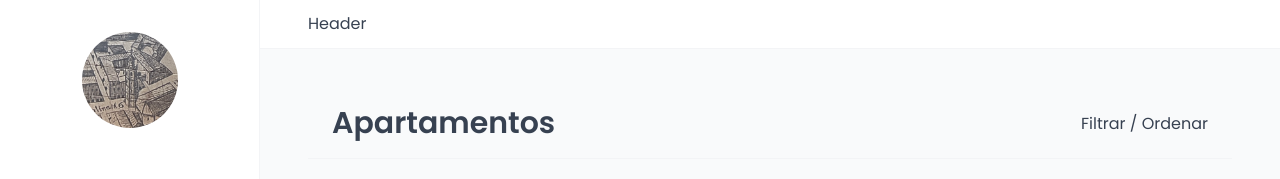
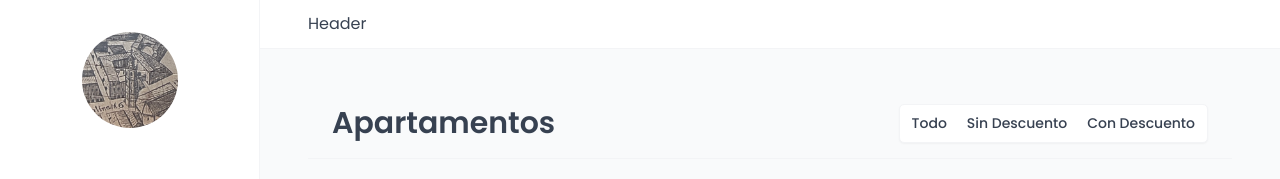
Before and after one commit to mpondev/caterina, a React (Vite) app: page /cabins in a window 1280 px wide. Shown: the top 179 px of the page. Built offline with nearby package versions, Linux system fonts and the light colour scheme; no server answers; the database is empty; a web font is replaced by a local one.

Commit message:
Add 'filter' functionality

```diff
--- a/src/features/apartments/ApartmentTable.jsx
+++ b/src/features/apartments/ApartmentTable.jsx
@@ -1,3 +1,5 @@
+import { useSearchParams } from 'react-router-dom';
+
 import { useApartments } from './useApartments';
 import ApartmentRow from './ApartmentRow';
 import Menus from '../../ui/Menus';
@@ -6,8 +8,21 @@ import Table from '../../ui/Table';
 
 function ApartmentTable() {
   const { apartments, isLoading } = useApartments();
+  const [searchParams] = useSearchParams();
 
   if (isLoading) return <Spinner />;
+
+  const filterValue = searchParams.get('discount') || 'all';
+
+  let filteredApartments;
+
+  if (filterValue === 'all') filteredApartments = apartments;
+  if (filterValue === 'no-discount')
+    filteredApartments = apartments.filter(
+      apartment => apartment.discount === 0
+    );
+  if (filterValue === 'with-discount')
+    filteredApartments = apartments.filter(apartment => apartment.discount > 0);
 
   return (
     <Menus>
@@ -22,7 +37,7 @@ function ApartmentTable() {
         </Table.Header>
 
         <Table.Body
-          data={apartments}
+          data={filteredApartments}
           render={apartment => (
             <ApartmentRow apartment={apartment} key={apartment.id} />
           )}
--- /dev/null
+++ b/src/features/apartments/ApartmentTableOperations.jsx
@@ -0,0 +1,13 @@
+import Filter from '../../ui/Filter';
+
+import './ApartmentTableOperations.scss';
+
+function ApartmentTableOperations() {
+  return (
+    <div className="table-operations">
+      <Filter />
+    </div>
+  );
+}
+
+export default ApartmentTableOperations;
--- /dev/null
+++ b/src/features/apartments/ApartmentTableOperations.scss
@@ -0,0 +1,5 @@
+.table-operations {
+  display: flex;
+  align-items: center;
+  gap: 1.6rem;
+}
--- a/src/pages/Apartments.jsx
+++ b/src/pages/Apartments.jsx
@@ -1,5 +1,6 @@
 import AddApartment from '../features/apartments/AddApartment';
 import ApartmentTable from '../features/apartments/ApartmentTable';
+import ApartmentTableOperations from '../features/apartments/ApartmentTableOperations';
 
 import './Apartments.scss';
 
@@ -8,7 +9,7 @@ function Apartments() {
     <>
       <div className="row">
         <h1>Apartamentos</h1>
-        <p>Filtrar / Ordenar</p>
+        <ApartmentTableOperations />
       </div>
 
       <ApartmentTable />
--- /dev/null
+++ b/src/ui/Filter.jsx
@@ -0,0 +1,31 @@
+import { useSearchParams } from 'react-router-dom';
+
+import './Filter.scss';
+
+function Filter() {
+  const [searchParams, setSearchParams] = useSearchParams();
+
+  function handleClick(value) {
+    searchParams.set('discount', value);
+    setSearchParams(searchParams);
+  }
+
+  return (
+    <div className="filter">
+      <button className="filter-btn" onClick={() => handleClick('all')}>
+        Todo
+      </button>
+      <button className="filter-btn" onClick={() => handleClick('no-discount')}>
+        Sin Descuento
+      </button>
+      <button
+        className="filter-btn"
+        onClick={() => handleClick('with-discount')}
+      >
+        Con Descuento
+      </button>
+    </div>
+  );
+}
+
+export default Filter;
--- /dev/null
+++ b/src/ui/Filter.scss
@@ -0,0 +1,33 @@
+.filter {
+  border: 1px solid var(--color-grey-100);
+  background-color: var(--color-grey-0);
+  box-shadow: var(--shadow-sm);
+  border-radius: var(--border-radius-sm);
+  padding: 0.4rem;
+  display: flex;
+  gap: 0.4rem;
+
+  &-btn {
+    background-color: var(--color-grey-0);
+    border: none;
+
+    //   ${(props) =>
+    //     props.active &&
+    //     css`
+    //       background-color: var(--color-brand-600);
+    //       color: var(--color-brand-50);
+    //     `}
+
+    border-radius: var(--border-radius-sm);
+    font-weight: 500;
+    font-size: 1.4rem;
+    /* To give the same height as select */
+    padding: 0.44rem 0.8rem;
+    transition: all 0.3s;
+
+    &:hover:not(:disabled) {
+      background-color: var(--color-brand-600);
+      color: var(--color-brand-50);
+    }
+  }
+}
```
